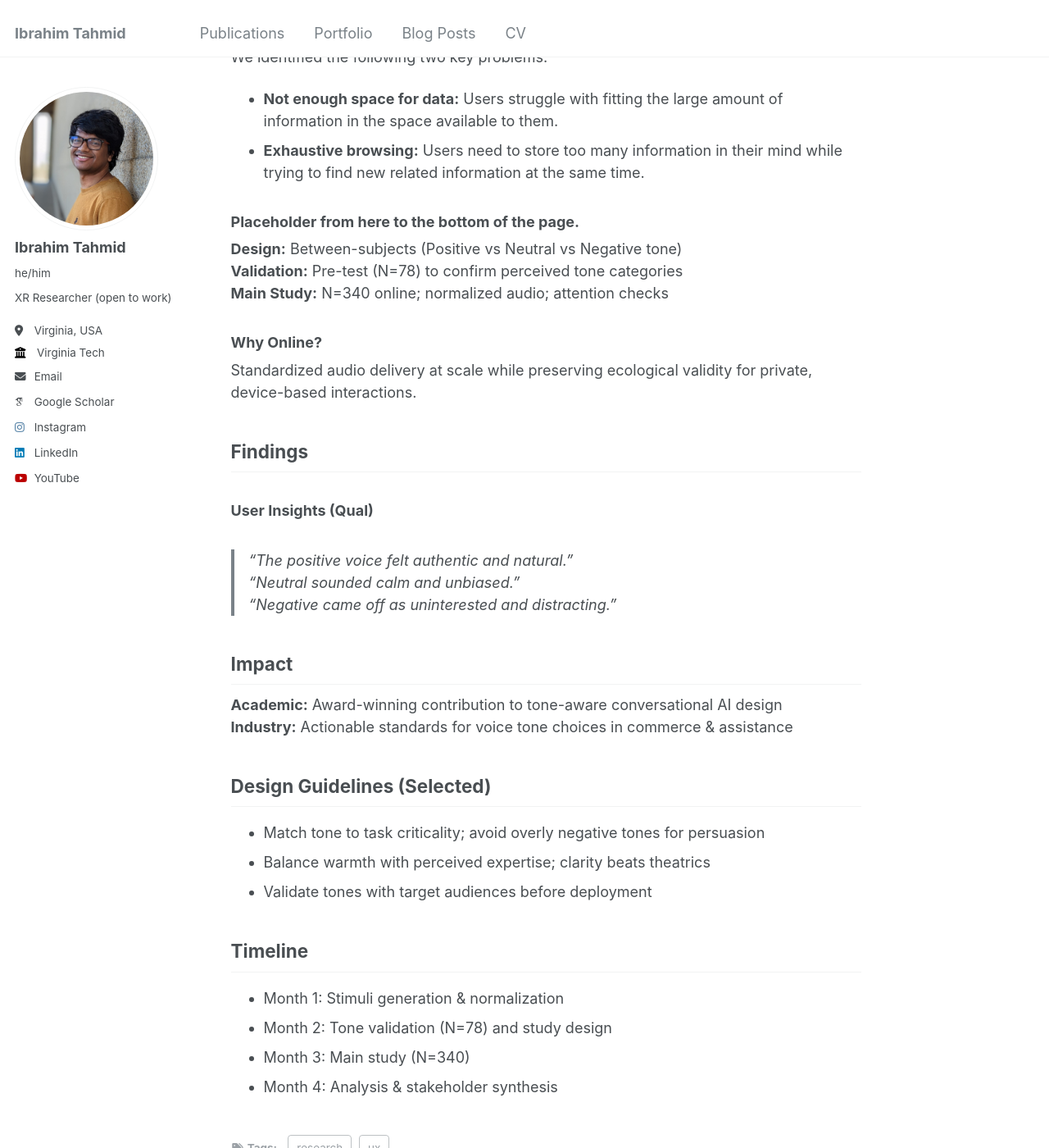
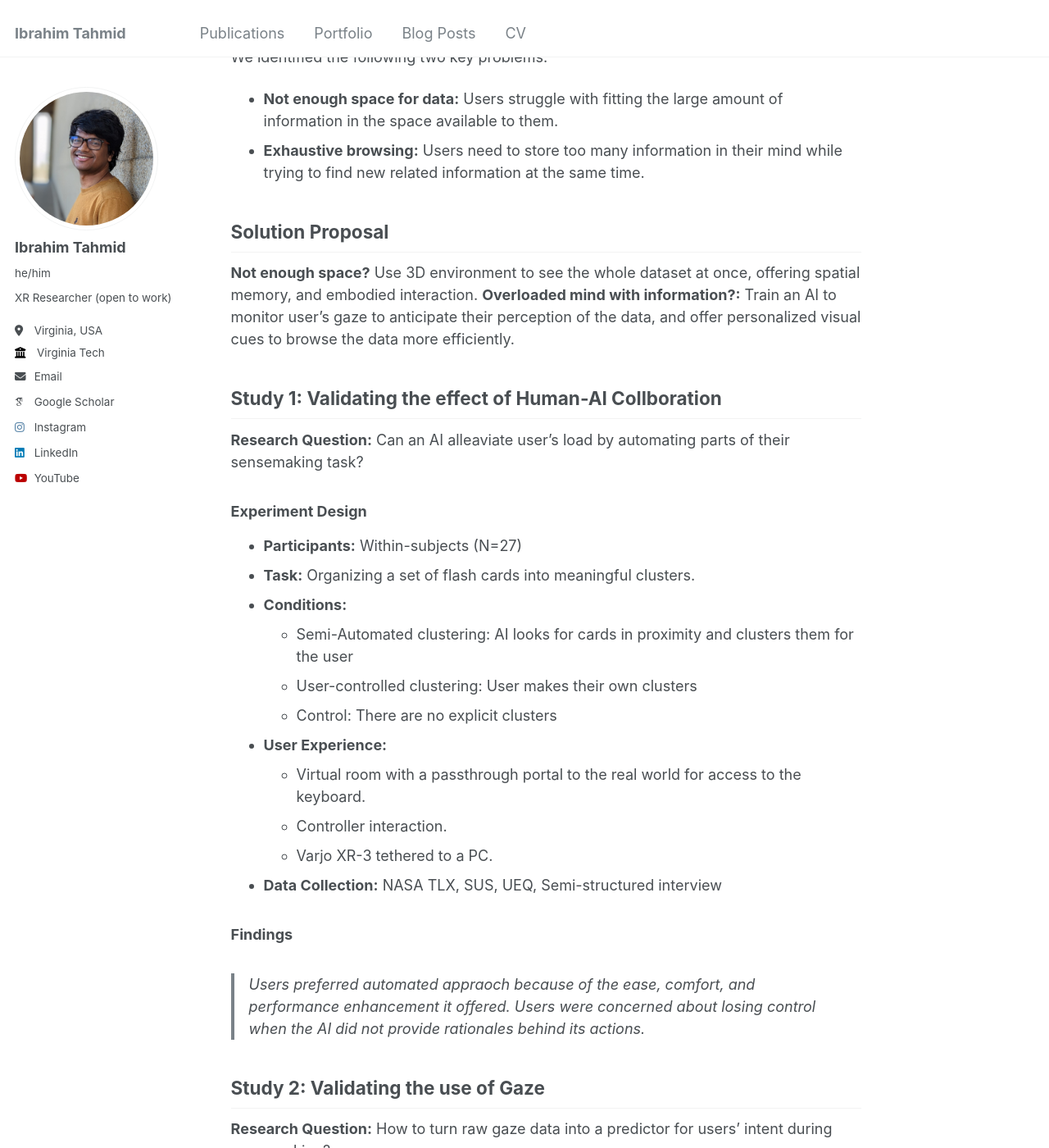
Before and after one commit to iatahmid/iatahmid.github.io, a Jekyll site: the page built from _posts/2025-09-10-case-study-gist.md, in a window 1280 px wide and 1400 px high, scrolled down 1478 px. Shown: the whole window at 82% size. Built offline with Jekyll 4.4.1, drawn with Linux system fonts in a browser that asks for light colours; some web fonts are replaced; some of the changed text lies outside the part shown.

Commit message:
case study - gist

```diff
--- a/_posts/2025-09-10-case-study-gist.md
+++ b/_posts/2025-09-10-case-study-gist.md
@@ -37,33 +37,54 @@ We identified the following two key problems:
 * **Not enough space for data:** Users struggle with fitting the large amount of information in the space available to them.
 * **Exhaustive browsing:** Users need to store too many information in their mind while trying to find new related information at the same time.
 
-### Placeholder from here to the bottom of the page.
-**Design:** Between-subjects (Positive vs Neutral vs Negative tone)
-**Validation:** Pre-test (N=78) to confirm perceived tone categories
-**Main Study:** N=340 online; normalized audio; attention checks
+## Solution Proposal
+**Not enough space?** Use 3D environment to see the whole dataset at once, offering spatial memory, and embodied interaction.
+**Overloaded mind with information?:** Train an AI to monitor user's gaze to anticipate their perception of the data, and offer personalized visual cues to browse the data more efficiently.
 
-### Why Online?
-Standardized audio delivery at scale while preserving ecological validity for private, device-based interactions.
+## Study 1: Validating the effect of Human-AI Collboration
+**Research Question:** Can an AI alleaviate user's load by automating parts of their sensemaking task?
 
-## Findings
+### Experiment Design
+* **Participants:** Within-subjects (N=27)
+* **Task:** Organizing a set of flash cards into meaningful clusters.
+* **Conditions:**
+  * Semi-Automated clustering: AI looks for cards in proximity and clusters them for the user
+  * User-controlled clustering: User makes their own clusters
+  * Control: There are no explicit clusters
+* **User Experience:**
+  * Virtual room with a passthrough portal to the real world for access to the keyboard.
+  * Controller interaction.
+  * Varjo XR-3 tethered to a PC.
+* **Data Collection:** NASA TLX, SUS, UEQ, Semi-structured interview
 
+### Findings
+> Users preferred automated appraoch because of the ease, comfort, and performance enhancement it offered.
+> Users were concerned about losing control when the AI did not provide rationales behind its actions.
 
-### User Insights (Qual)
-> “The positive voice felt authentic and natural.”
-> “Neutral sounded calm and unbiased.”
-> “Negative came off as uninterested and distracting.”
+## Study 2: Validating the use of Gaze
+**Research Question:** How to turn raw gaze data into a predictor for users' intent during sensemaking?
+
+**Key Challenge:** In sensemaking, user has to make sense of multiple documents, each about single topics, but has implicit connections between them. For single topic documents, we can measure user's attention from just fixation duration and/or fixation count. But for sensemaking with multiple documents, they introduce frequency bias and length bias. So, we introduced **GazeScore** to address these biases and ran a study to validate the feasiblity of using this new metric.
+
+### Experiment Design (To be updated)
+* **Participants:** Within-subjects (N=27)
+* **Task:** Organizing a set of flash cards into meaningful clusters.
+* **Conditions:**
+  * Semi-Automated clustering: AI looks for cards in proximity and clusters them for the user
+  * User-controlled clustering: User makes their own clusters
+  * Control: There are no explicit clusters
+* **User Experience:**
+  * Virtual room with a passthrough portal to the real world for access to the keyboard.
+  * Controller interaction.
+  * Varjo XR-3 tethered to a PC.
+* **Data Collection:** NASA TLX, SUS, UEQ, Semi-structured interview
+
+### Findings (To be updated)
+> Users preferred automated appraoch because of the ease, comfort, and performance enhancement it offered.
+> Users were concerned about losing control when the AI did not provide rationales behind its actions.
 
 ## Impact
-**Academic:** Award-winning contribution to tone-aware conversational AI design
-**Industry:** Actionable standards for voice tone choices in commerce & assistance
 
 ## Design Guidelines (Selected)
-- Match tone to task criticality; avoid overly negative tones for persuasion
-- Balance warmth with perceived expertise; clarity beats theatrics
-- Validate tones with target audiences before deployment
 
 ## Timeline
-- Month 1: Stimuli generation & normalization
-- Month 2: Tone validation (N=78) and study design
-- Month 3: Main study (N=340)
-- Month 4: Analysis & stakeholder synthesis
```
